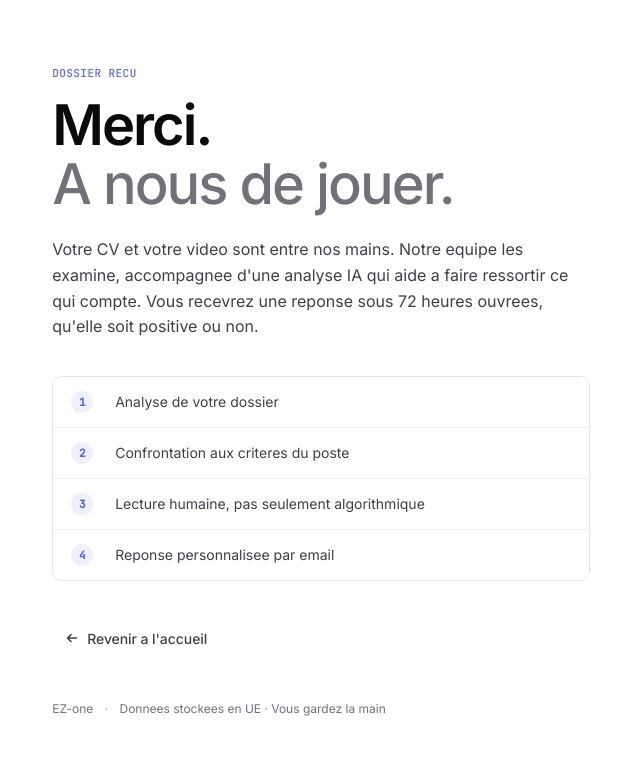
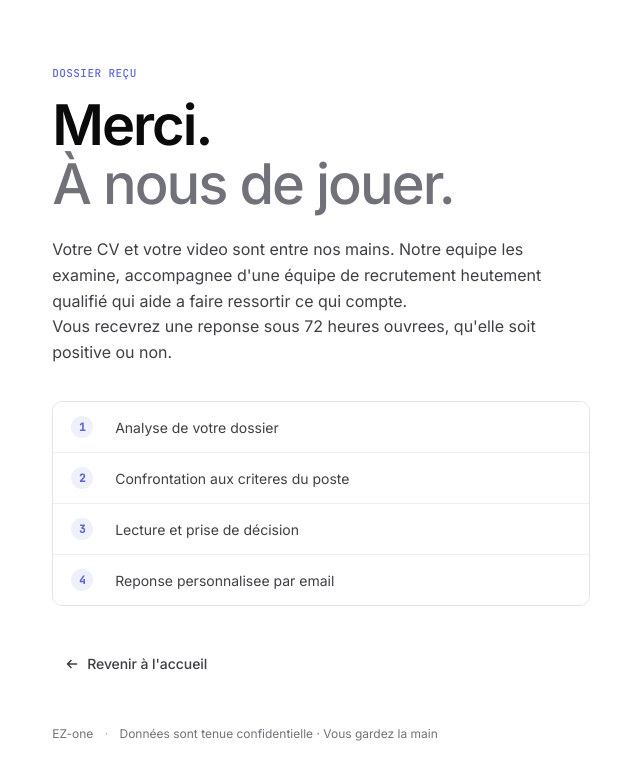
Before and after one commit to Dixaentor/make-automation, a plain HTML site: page frontend/merci.html in a window 1280 px wide. Shown: the part 163-942 px from the top of the page, without its empty margins (319-959 px from the left). Drawn offline with Linux system fonts and the light colour scheme.

Commit message:
mis à jours des infos dans merci.html

```diff
--- a/frontend/merci.html
+++ b/frontend/merci.html
@@ -34,23 +34,23 @@
       </span>
     </header>
 
-    <p class="thanks__kicker">Dossier recu</p>
+    <p class="thanks__kicker">Dossier re&ccedil;u</p>
 
     <h1 class="thanks__title">
-      Merci.<br/><em>A nous de jouer.</em>
+      Merci.<br/><em>&Agrave; nous de jouer.</em>
     </h1>
 
     <p class="thanks__lede">
       Votre CV et votre video sont entre nos mains. Notre equipe les
-      examine, accompagnee d'une analyse IA qui aide a faire ressortir
-      ce qui compte. Vous recevrez une reponse sous 72&nbsp;heures
+      examine, accompagnee d'une &eacute;quipe de recrutement heutement qualifi&eacute; qui aide a faire ressortir
+      ce qui compte.<br>Vous recevrez une reponse sous 72&nbsp;heures
       ouvrees, qu'elle soit positive ou non.
     </p>
 
     <ul class="thanks__steps">
       <li><span class="thanks__num">1</span> Analyse de votre dossier</li>
       <li><span class="thanks__num">2</span> Confrontation aux criteres du poste</li>
-      <li><span class="thanks__num">3</span> Lecture humaine, pas seulement algorithmique</li>
+      <li><span class="thanks__num">3</span> Lecture et prise de d&eacute;cision</li>
       <li><span class="thanks__num">4</span> Reponse personnalisee par email</li>
     </ul>
 
@@ -58,13 +58,13 @@
       <svg width="14" height="14" viewBox="0 0 14 14" fill="none">
         <path d="M11.5 7h-9M6 3.5L2.5 7 6 10.5" stroke="currentColor" stroke-width="1.6" stroke-linecap="round" stroke-linejoin="round"/>
       </svg>
-      Revenir a l'accueil
+      Revenir &agrave; l'accueil
     </a>
 
     <footer class="thanks__foot">
       <span>EZ-one</span>
       <span class="dot">·</span>
-      <span>Donnees stockees en UE · Vous gardez la main</span>
+      <span>Donn&eacute;es sont tenue confidentielle · Vous gardez la main</span>
     </footer>
   </main>
 </body>
```
